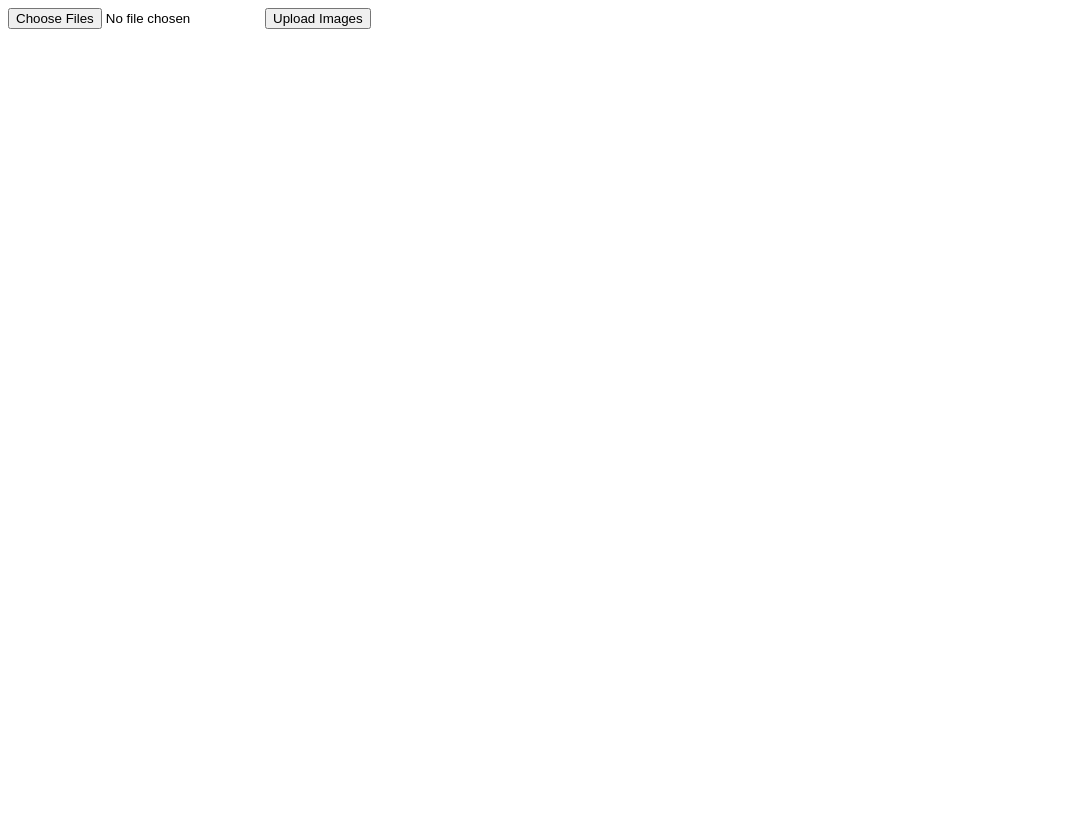
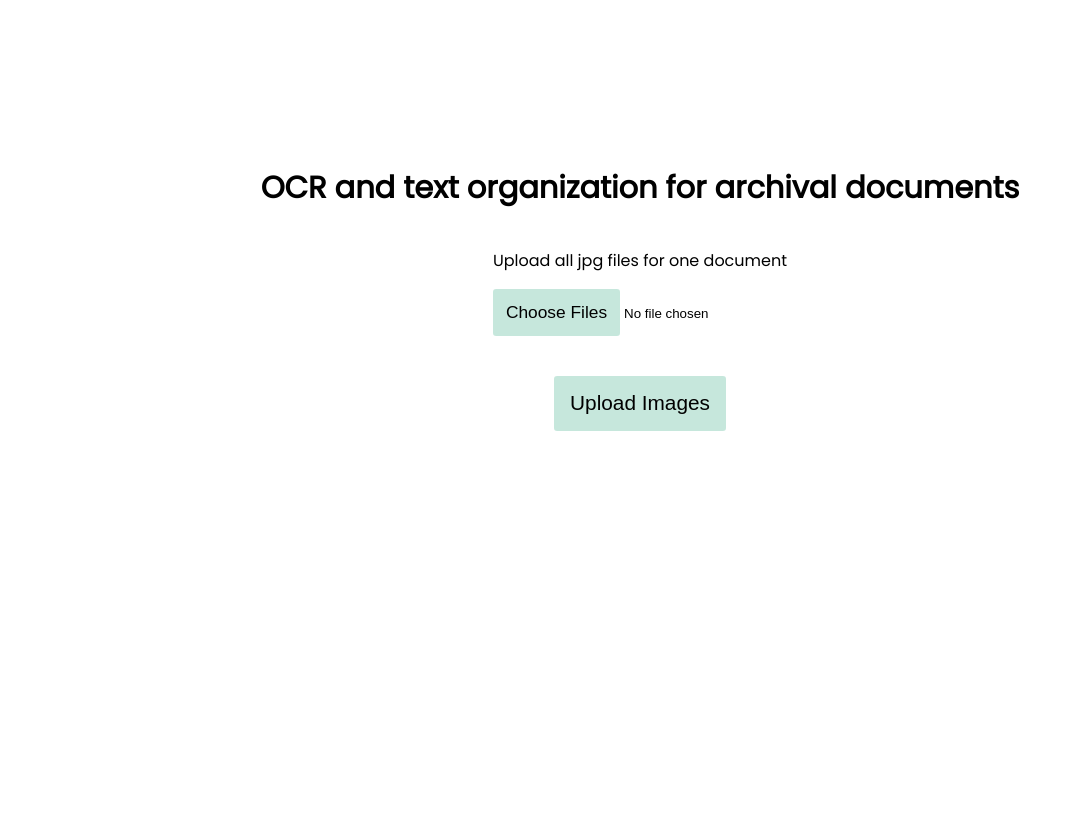
Before and after one commit to benguz/llmocr, a Flask app: page / in a window 1280 px wide. Shown: the whole page, without its empty margins (0-1074 px from the left). Before the commit the page ends 29 px from the top, so only its background shows below. Run offline with Flask 3, Linux system fonts and the light colour scheme; parts of the project's set-up code (start-up, migrations or seed data) failed here and were passed over.

Commit message:
it's working!

```diff
--- a/app.py
+++ b/app.py
@@ -3,7 +3,7 @@ from PIL import ImageEnhance, Image
 # import pytesseract
 import base64
 import requests
-import openai
+from openai import OpenAI
 import io
 import os
 import json
--- a/templates/index.html
+++ b/templates/index.html
@@ -26,19 +26,54 @@
 <link href="https://fonts.googleapis.com/css2?family=Poppins&display=swap" rel="stylesheet">
 
 <style>
+    body {
+        display: flex;
+        justify-content: center;
+        flex-direction: column;
+        align-items: center;
+        font-family: Poppins, sans-serif;
+        min-height: 100vh;
+    }
+    h1 {
+        font-weight:600;
+        font-size: 1.9em;
+    }
+.button, ::file-selector-button {
+    padding: 0.75em;
+  border: none;
+  border-radius: 3px;
+  cursor: pointer;
+  background-color: rgba(163, 216, 199, 0.616);
+  -webkit-box-shadow: 0 0 10px #fff;
+  box-shadow: 0 0 10px #fff;
+  margin-bottom: 40px;
+  font-size: 1.3em;
+}
 
+#response {
+    min-height: 200px;
+    max-width: 98%;
+}
 </style>
 </head>
 
 <body class="body" >
+    <h1>
+        OCR and text organization for archival documents
+    </h1>
+    <div>
+        <p>Upload all jpg files for one document</p>
         <input type="file" id="imageUpload" name="images" multiple accept="image/jpeg">
-    <button onclick="uploadImages()">Upload Images</button>
+    </div>
+
+    <button class="button" onclick="uploadImages()">Upload Images</button>
+
+    <div id="loading" style="display: none">loading! this should take about 5 minutes per image</div>
     <div id="response"></div>
-<script src="/static/script.js">
 
-</script>
 <script>
     function uploadImages() {
+        document.getElementById('loading').style.display = "block";
         const input = document.getElementById('imageUpload');
         const data = new FormData();
         for (const file of input.files) {
@@ -50,6 +85,7 @@
             body: data
         }).then(response => response.text())
         .then(text => {
+            document.getElementById('loading').style.display = "none";
             document.getElementById('response').innerText = text;
         })
         .catch(error => {
```
Also changed, not shown: static/script.js (deleted). Lines whose indentation alone changed are shown as unchanged.
